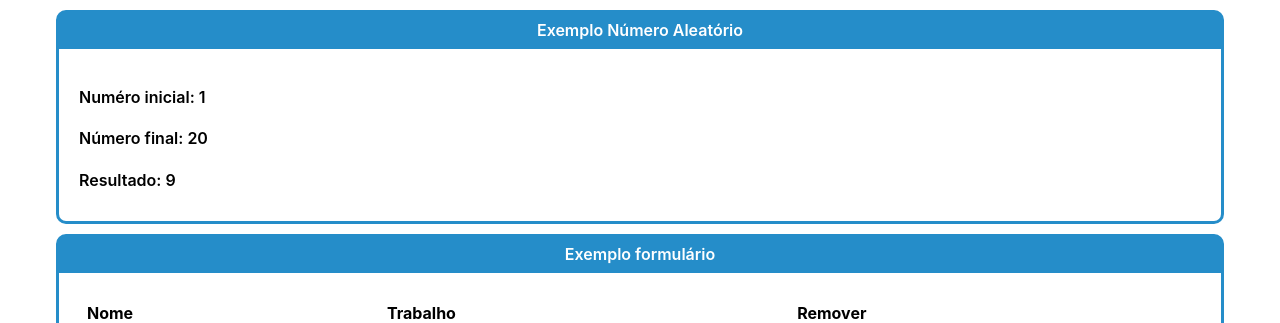
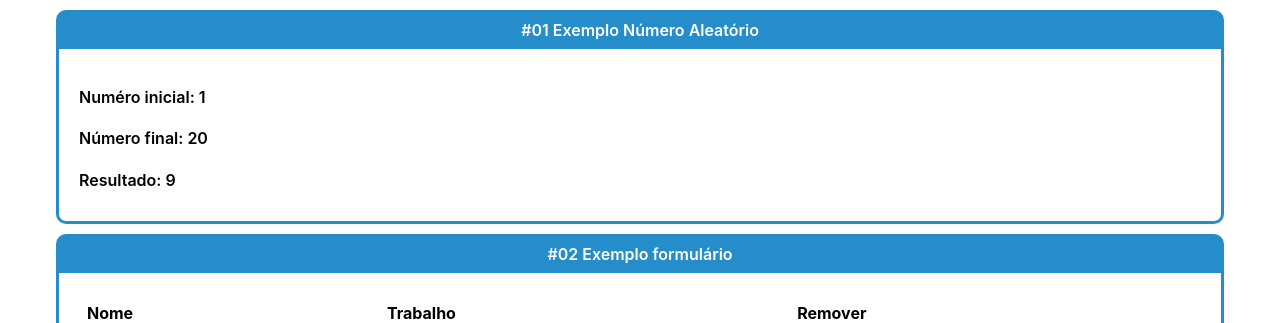
Before and after one commit to notria-12/ReactReview, a React (Create React App) app: page / in a window 1280 px wide. Shown: the top 323 px of the page. Built offline with nearby package versions, Linux system fonts and the light colour scheme.

Commit message:
enumerando  os cards

```diff
--- a/src/App.js
+++ b/src/App.js
@@ -31,11 +31,11 @@ class App extends Component {
         return (
             <div className="container">
 
-                <Card titulo="Exemplo Número Aleatório">
+                <Card titulo="#01 Exemplo Número Aleatório">
                 <NumberRandom max={20} min={1}></NumberRandom>
                 </Card>
 
-                <Card titulo="Exemplo formulário">
+                <Card titulo="#02 Exemplo formulário">
                     <Table characterData={characters} removeCharacter={this.removeCharacter} />
                     <Form handleSubmit={this.handleSubmit}></Form>
                 </Card>
```
